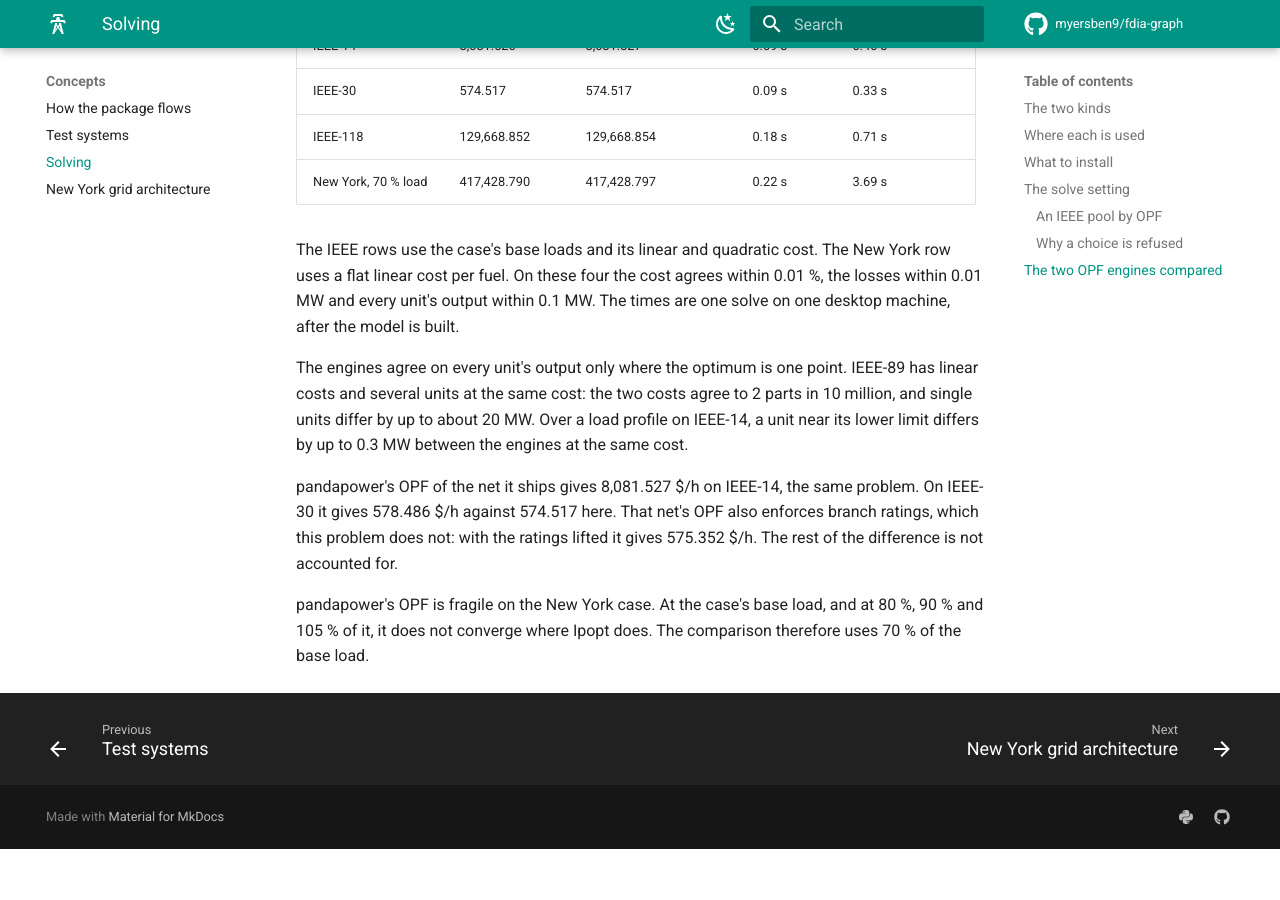
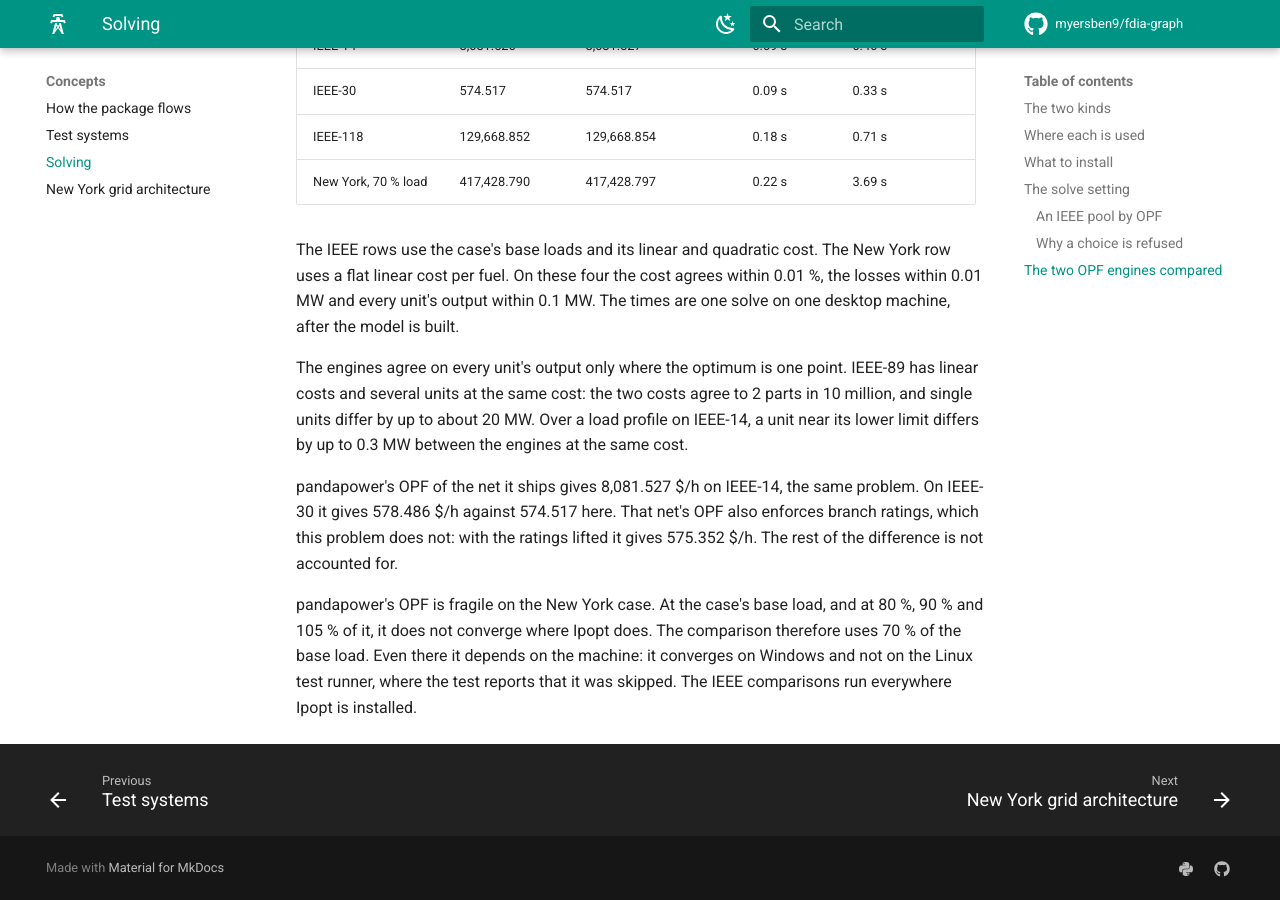
Before and after one commit to myersben9/fdia-graph, an MkDocs documentation site: the page built from docs/concepts/solving.md, in a window 1280 px wide and 900 px high, scrolled down 4465 px. Built offline with MkDocs 1.6.1 and Material for MkDocs 9.7.7, drawn with Linux system fonts in a browser that asks for light colours; comment, search, counter and statistics services are not loaded; the version menu is left out; before the commit the page ends 5314 px from its top, so only the background shows below that.

Commit message:
The New York engine comparison reports a skip where pandapower does not converge; two builds compare to solver tolerance
On the Linux runner pandapower's OPF does not converge on the New York case at 70 % load,
and two pool builds in one process differ in the last bit.

```diff
--- a/docs/concepts/solving.md
+++ b/docs/concepts/solving.md
@@ -181,4 +181,6 @@ of the difference is not accounted for.
 
 pandapower's OPF is fragile on the New York case. At the case's base load, and at 80 %, 90 %
 and 105 % of it, it does not converge where Ipopt does. The comparison therefore uses 70 % of
-the base load.
+the base load. Even there it depends on the machine: it converges on Windows and not on the
+Linux test runner, where the test reports that it was skipped. The IEEE comparisons run
+everywhere Ipopt is installed.
```
Also changed, not shown: 1 other file.
